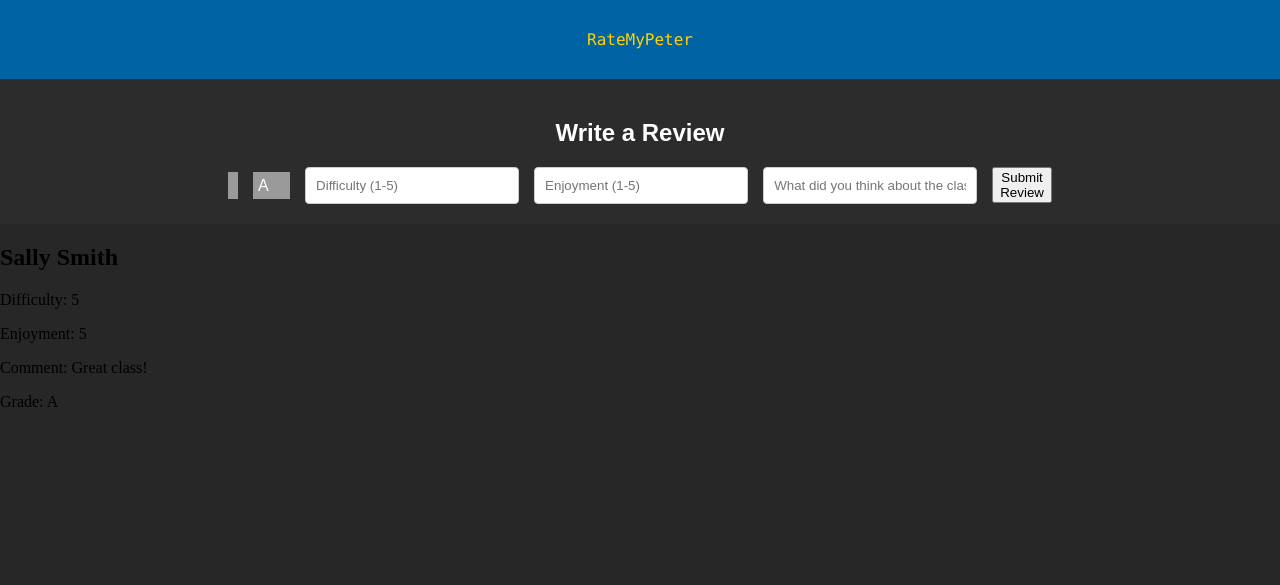
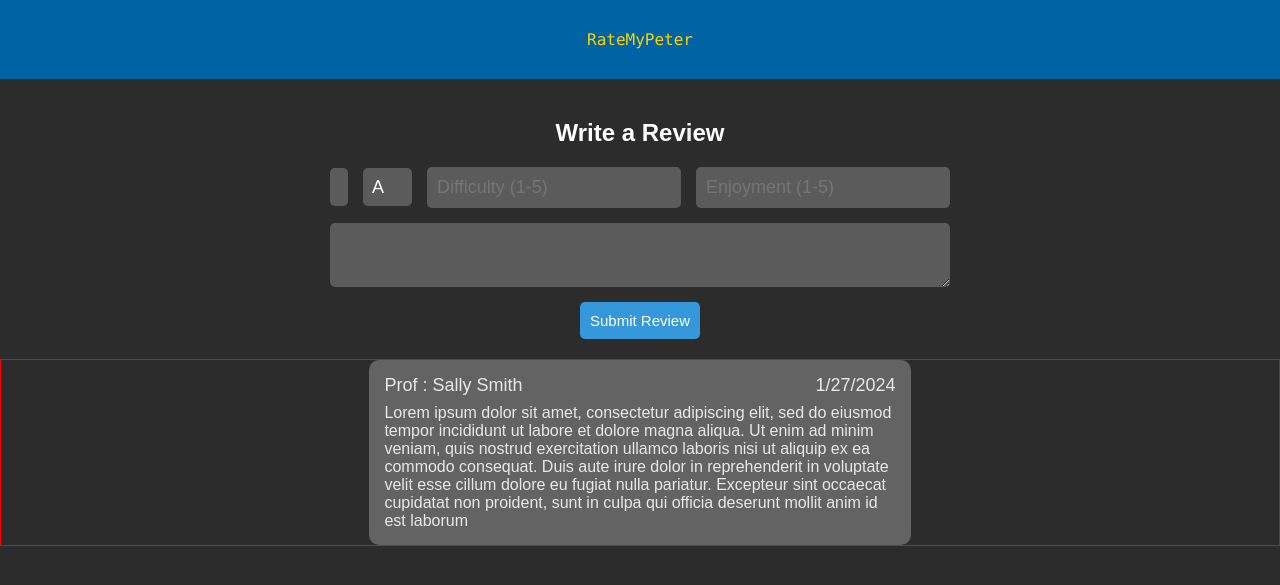
Before and after one commit to HowePersonal/Rate-My-Petr, a Flask app: template templates/review.html in a window 1280 px wide. Shown: the top 585 px of the page. Run offline with Flask 3, Linux system fonts and the light colour scheme; the template is opened without the code that fills it, so the values that code supplies are empty.

Commit message:
Update to review

```diff
--- a/static/global.css
+++ b/static/global.css
@@ -1,16 +1,45 @@
 body {
-    background-color: rgb(40, 39, 39);
+	background-color: #2c2c2c;
 	margin: 0;
 }
 
-select{
+select {
 	appearance: none;
 	-webkit-appearance: none;
 	-moz-appearance: none;
 	border: none; /* Remove the border */
 	outline: none; /* Remove the outline */
-    padding: 5px;
-    font-size: 16px;
+
+	background-color: rgb(91, 91, 91);
 	color: white;
-    background-color : rgb(154, 154, 154); /* Remove background color */
 }
+
+input {
+	color: white;
+	background-color: rgb(91, 91, 91);
+	border: none;
+}
+
+input[type="text"] {
+	width: 100%;
+	padding: 10px;
+	border-radius: 5px;
+}
+input[type="text"]:focus {
+	border-color: #007bff;
+	outline: none;
+}
+
+textarea {
+	appearance: none;
+	-webkit-appearance: none;
+	-moz-appearance: none;
+	border: none; /* Remove the border */
+	border-radius: 5px;
+	outline: none; /* Remove the outline */
+
+	background-color: rgb(91, 91, 91);
+	color: white;
+	padding: 15px;
+	font-family: arial;
+}
--- a/static/review.css
+++ b/static/review.css
@@ -48,22 +48,12 @@
 	font-family: arial;
 }
 
-input[type="text"] {
-	width: 100%;
-	padding: 10px;
-	border: 1px solid #ccc;
-	border-radius: 4px;
-	box-sizing: border-box;
-}
-input[type="text"]:focus {
-	border-color: #007bff;
-	outline: none;
-}
-
-.row-1-input {
+.row-input {
 	display: flex;
 	align-items: center;
 	column-gap: 15px;
+	margin-bottom: 15px;
+	width: 50%;
 }
 
 .professor-label {
@@ -74,4 +64,59 @@ input[type="text"]:focus {
 
 .number-input {
 	width: 10px;
+	font-size: 18px;
 }
+
+.prof-drop-down {
+	padding: 9px;
+	font-size: 18px;
+	border-radius: 5px;
+}
+
+.grade-drop-down {
+	text-align: left;
+	font-size: 18px;
+	padding: 9px;
+	border-radius: 5px;
+}
+
+.comment-input {
+	width: 100%;
+	font-size: 15px;
+}
+
+.submit-btn {
+	border: none;
+	border-radius: 5px;
+	padding: 10px;
+	font-size: 15px;
+	background-color: #3498db;
+	color: white;
+}
+
+.stu-review-container {
+	font-family: arial;
+	background-color: rgb(99, 99, 99);
+	padding: 15px;
+	border-radius: 10px;
+	color: rgb(232, 232, 232);
+	width: 40%;
+}
+
+.all-stu-review-container {
+	display: flex;
+	align-items: center;
+	justify-content: center;
+	border: 1px solid red;
+}
+
+.review-title {
+	display: flex;
+	justify-content: space-between;
+	margin-bottom: 8px;
+	font-size: 18px;
+}
+
+.review-comment {
+	/* font-size: 18px; */
+}
--- a/static/review.js
+++ b/static/review.js
@@ -1,83 +1,116 @@
 const urlParams = new URLSearchParams(window.location.search);
 
 // Extract department and number from URL params
-const departmentParam = urlParams.get('department');
-const numberParam = urlParams.get('number');
+const departmentParam = urlParams.get("department");
+const numberParam = urlParams.get("number");
 
-console.log('Department Param:', departmentParam);
-console.log('Number Param:', numberParam);
+console.log("Department Param:", departmentParam);
+console.log("Number Param:", numberParam);
 DATA = {};
 
-function setProfs(){
-    const selectDropdown = document.getElementById('professorDropdown');
+function setProfs() {
+	const selectDropdown = document.getElementById("professorDropdown");
 
 	// Clear existing options
-    selectDropdown.innerHTML = '';
+	selectDropdown.innerHTML = "";
 
 	// Add options for each instructor
-    DATA.instructors.forEach(instructor => {
-        const option = document.createElement('option');
+	DATA.instructors.forEach((instructor) => {
+		const option = document.createElement("option");
 		option.value = instructor.ucinetid;
 		option.textContent = instructor.name;
 		selectDropdown.appendChild(option);
 	});
-    console.log(DATA)
+	console.log(DATA);
 }
 
-
-async function fetchClass(){
-    let url = 'https://api-next.peterportal.org/v1/rest/courses/' + departmentParam + numberParam
+async function fetchClass() {
+	let url =
+		"https://api-next.peterportal.org/v1/rest/courses/" +
+		departmentParam +
+		numberParam;
 	const response = await fetch(url, {
-        method: 'GET'
+		method: "GET",
 	});
 
-    data = await response.json()
-    DATA = data.payload
+	data = await response.json();
+	DATA = data.payload;
 
 	setProfs();
 }
 
-function submitReview(){
-    console.log('submit')
+function submitReview() {
+	console.log("submit");
 }
 
+function generateReviewHTML(
+	div,
+	difficulty,
+	enjoyment,
+	comment,
+	grade,
+	instructor,
+	date
+) {
+	// Create a new <div> element
+	const reviewDiv = document.createElement("div");
 
-function generateReviewHTML(div, difficulty, enjoyment, comment, grade, instructor) {
-    // Create a new <div> element
-    const reviewDiv = document.createElement('div');
+	const nameDiv = document.createElement("div");
+	const dateDiv = document.createElement("div");
 
-    // Create <h2> element for the instructor name
-    const instructorHeading = document.createElement('h2');
-    instructorHeading.textContent = instructor;
+	nameDiv.textContent = `Prof : ${instructor}`;
+	dateDiv.textContent = date;
 
-    // Create <p> elements for the review details
-    const difficultyPara = document.createElement('p');
-    difficultyPara.textContent = `Difficulty: ${difficulty}`;
+	const titleDiv = document.createElement("div");
+	titleDiv.appendChild(nameDiv);
+	titleDiv.appendChild(dateDiv);
+	titleDiv.classList.add("review-title");
 
-    const enjoymentPara = document.createElement('p');
-    enjoymentPara.textContent = `Enjoyment: ${enjoyment}`;
+	const commentDiv = document.createElement("div");
+	const commentLabel = document.createElement("div");
+	commentLabel.textContent = "Course Remarks";
+	commentDiv.classList.add("review-comment");
+	commentDiv.textContent = comment;
+	// // Create <p> elements for the review details
+	// const difficultyPara = document.createElement("p");
+	// difficultyPara.textContent = `Difficulty: ${difficulty}`;
 
-    const commentPara = document.createElement('p');
-    commentPara.textContent = `Comment: ${comment}`;
+	// const enjoymentPara = document.createElement("p");
+	// enjoymentPara.textContent = `Enjoyment: ${enjoyment}`;
 
-    const gradePara = document.createElement('p');
-    gradePara.textContent = `Grade: ${grade}`;
+	// const commentPara = document.createElement("p");
+	// commentPara.textContent = `Comment: ${comment}`;
 
-    // Append all the elements to the review <div>
-    reviewDiv.appendChild(instructorHeading);
-    reviewDiv.appendChild(difficultyPara);
-    reviewDiv.appendChild(enjoymentPara);
-    reviewDiv.appendChild(commentPara);
-    reviewDiv.appendChild(gradePara);
+	// const gradePara = document.createElement("p");
+	// gradePara.textContent = `Grade: ${grade}`;
+
+	// // Append all the elements to the review <div>
+	// reviewDiv.appendChild(instructorHeading);
+	// reviewDiv.appendChild(difficultyPara);
+	// reviewDiv.appendChild(enjoymentPara);
+	reviewDiv.appendChild(titleDiv);
+	reviewDiv.appendChild(commentDiv);
+
+	reviewDiv.classList.add("stu-review-container");
 
 	// Append the review <div> to the provided div
 	div.appendChild(reviewDiv);
 }
 
-function main(){
+function main() {
 	fetchClass();
-    let div = document.getElementById('reviews');
-    generateReviewHTML(div, 5, 5, "Great class!", "A", "Sally Smith");
+	let div = document.getElementById("reviews");
+	div.classList.add("all-stu-review-container");
+
+	generateReviewHTML(
+		div,
+		5,
+		5,
+		"Lorem ipsum dolor sit amet, consectetur adipiscing elit, sed do eiusmod tempor incididunt ut labore et dolore magna aliqua. Ut enim ad minim veniam, quis nostrud exercitation ullamco laboris nisi ut aliquip ex ea commodo consequat. Duis aute irure dolor in reprehenderit in voluptate velit esse cillum dolore eu fugiat nulla pariatur. Excepteur sint occaecat cupidatat non proident, sunt in culpa qui officia deserunt mollit anim id est laborum",
+		"A",
+		"Sally Smith",
+		"1/27/2024"
+	);
 }
 
 main();
--- a/templates/review.html
+++ b/templates/review.html
@@ -19,17 +19,15 @@
 			<div class="review-container">
 				<h2>Write a Review</h2>
 
-				<!-- Professor Name Input -->
-				<div class="row-1-input">
-					<!-- <input
-						type="text"
-						id="professorName"
-						name="professorName"
-						placeholder="Enter Professor Name" /> -->
-                    <select class="" id="professorDropdown">
+				<!-- Input Row -->
+				<div class="row-input">
+					<!-- Professor Select -->
+					<select
+						class="prof-drop-down"
+						id="professorDropdown"></select>
 
-                    </select>
-                    <select class="" id="gradeDropdown">
+					<!-- Grade Selection -->
+					<select class="grade-drop-down" id="gradeDropdown">
 						<option value="A">A</option>
 						<option value="B">B</option>
 						<option value="C">C</option>
@@ -39,23 +37,34 @@
 					</select>
 
 					<input
+						class="number-input"
 						type="text"
 						id="difficulty"
 						name="number-input"
 						placeholder="Difficulty (1-5)" />
 
 					<input
+						class="number-input"
 						type="text"
 						id="enjoyment"
 						name="number-input"
 						placeholder="Enjoyment (1-5)" />
-                    <input
+				</div>
+				<div class="row-input">
+					<textarea
+						class="comment-input"
 						type="text"
 						id="comment"
 						name="comment-input"
-						placeholder="What did you think about the class?" />
-                    <button id="submitReview" onclick="submitReview()">Submit Review</button>
+						placeholder="What did you think about the class?">
+					</textarea>
 				</div>
+				<button
+					class="submit-btn"
+					id="submitReview"
+					onclick="submitReview()">
+					Submit Review
+				</button>
 			</div>
 		</div>
 		<div id="reviews"></div>
```
Lines whose indentation alone changed are shown as unchanged.
